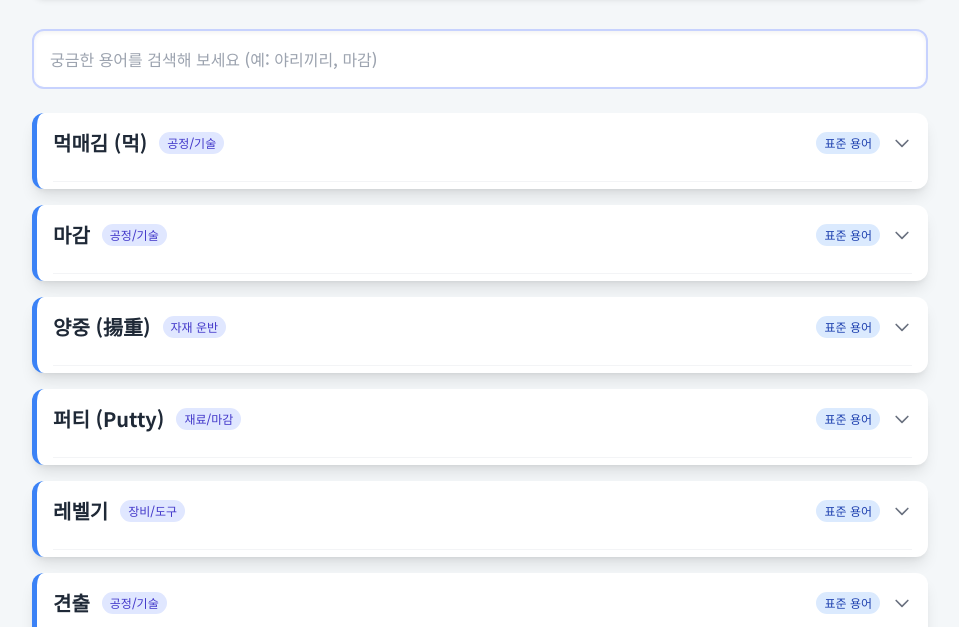
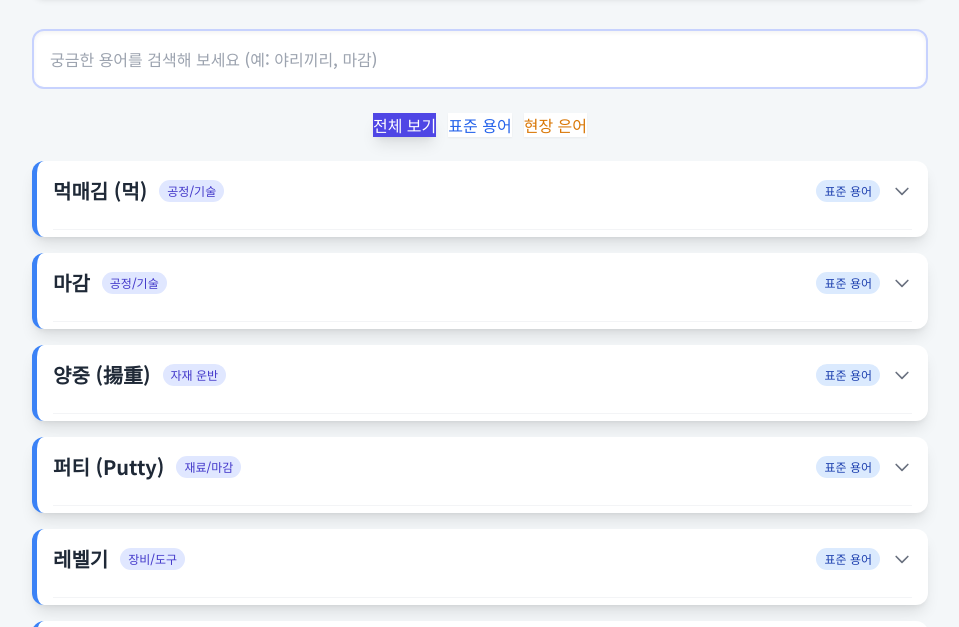
Before and after one commit to indeans/interiorwords_work, a plain HTML site: page index.html in a window 1280 px wide. Shown: the part 143-770 px from the top of the page, without its empty margins (160-1119 px from the left). Drawn offline with nearby package versions, Linux system fonts and the light colour scheme.

Commit message:
Update index.html

```diff
--- a/index.html
+++ b/index.html
@@ -44,6 +44,10 @@
             max-height: 500px; /* 불필요한 확장 제거 후 높이 재조정 */
             transition: max-height 0.5s ease-in;
         }
+        /* 필터 버튼 기본 스타일: 캡슐 모양 적용 */
+        .filter-btn {
+            @apply px-6 py-2 rounded-full font-semibold transition duration-150 border cursor-pointer;
+        }
     </style>
 </head>
 <body class="p-4 sm:p-8">
@@ -64,6 +68,19 @@
         <div class="mb-6">
             <input type="text" id="search-input" placeholder="궁금한 용어를 검색해 보세요 (예: 야리끼리, 마감)"
                    class="w-full p-4 border-2 border-indigo-200 rounded-xl focus:ring-4 focus:ring-indigo-300 focus:border-indigo-500 text-gray-700 shadow-inner transition duration-150">
+        </div>
+
+        <!-- 필터 버튼 -->
+        <div id="filter-buttons" class="flex justify-center space-x-3 mb-6">
+            <button id="filter-all" class="filter-btn">
+                전체 보기
+            </button>
+            <button id="filter-official" data-filter="official" class="filter-btn">
+                표준 용어
+            </button>
+            <button id="filter-slang" data-filter="slang" class="filter-btn">
+                현장 은어
+            </button>
         </div>
 
         <!-- 용어 목록 컨테이너 -->
@@ -414,6 +431,45 @@
         const glossaryList = document.getElementById('glossary-list');
         const searchInput = document.getElementById('search-input');
         const noResults = document.getElementById('no-results');
+        const filterButtonsContainer = document.getElementById('filter-buttons');
+        const allBtn = document.getElementById('filter-all');
+        const officialBtn = document.getElementById('filter-official');
+        const slangBtn = document.getElementById('filter-slang');
+
+        let currentFilter = 'all'; // 'all', 'official', 'slang'
+
+        // 함수: 활성 필터 버튼 스타일 업데이트 (디자인 개선)
+        function updateFilterButtons(activeFilter) {
+            const allButtons = [allBtn, officialBtn, slangBtn];
+
+            allButtons.forEach(btn => {
+                const isActive = (btn.id === 'filter-all' && activeFilter === 'all') ||
+                                 (btn.dataset.filter === activeFilter);
+
+                // Reset to base class
+                btn.className = 'filter-btn';
+
+                if (isActive) {
+                    // Active (Indigo theme, prominent shadow) Style
+                    btn.classList.add('bg-indigo-600', 'text-white', 'shadow-lg', 'border-transparent', 'hover:bg-indigo-700');
+                } else {
+                    // Inactive (White background, subtle shadow) Style
+                    btn.classList.add('bg-white', 'shadow-sm');
+
+                    if (btn.id === 'filter-all') {
+                        // All button inactive (Gray style)
+                        btn.classList.add('text-gray-600', 'border-gray-300', 'hover:bg-gray-50');
+                    } else if (btn.id === 'filter-official') {
+                        // Official button inactive (Blue style)
+                        btn.classList.add('border-blue-500', 'text-blue-600', 'hover:bg-blue-50');
+                    } else if (btn.id === 'filter-slang') {
+                        // Slang button inactive (Amber style)
+                        btn.classList.add('border-amber-500', 'text-amber-600', 'hover:bg-amber-50');
+                    }
+                }
+            });
+        }
+
 
         // 함수: 용어 카드를 HTML로 생성
         function createTermCard(item) {
@@ -458,23 +514,31 @@
             return card;
         }
 
-        // 함수: 용어 목록을 렌더링 (검색 필터링 포함)
-        function renderGlossary(filterText = '') {
+        // 함수: 용어 목록을 렌더링 (검색 필터링 및 타입 필터링 포함)
+        function renderGlossary(filterText = '', typeFilter = currentFilter) {
             glossaryList.innerHTML = '';
             const lowerCaseFilter = filterText.toLowerCase().trim();
             let hasResults = false;
+
+            // 필터 버튼 스타일 업데이트
+            updateFilterButtons(typeFilter);
 
             termsData.forEach(item => {
                 const termLower = item.term.toLowerCase();
                 const definitionLower = item.definition.toLowerCase();
                 const categoryLower = item.category.toLowerCase();
 
-                // 검색 필터링: 용어, 정의, 카테고리에 포함되는지 확인
-                if (lowerCaseFilter === '' ||
+                // 1. 타입 필터링 (official, slang, all)
+                const isTypeMatch = typeFilter === 'all' || item.type === typeFilter;
+
+                // 2. 검색 텍스트 필터링
+                const isTextMatch = lowerCaseFilter === '' ||
                     termLower.includes(lowerCaseFilter) ||
                     definitionLower.includes(lowerCaseFilter) ||
-                    categoryLower.includes(lowerCaseFilter)) {
+                    categoryLower.includes(lowerCaseFilter);
 
+                // 최종 렌더링 결정
+                if (isTypeMatch && isTextMatch) {
                     const card = createTermCard(item);
                     glossaryList.appendChild(card);
                     hasResults = true;
@@ -491,12 +555,28 @@
 
         // 이벤트 리스너: 검색창 입력
         searchInput.addEventListener('input', (e) => {
-            renderGlossary(e.target.value);
+            // 검색 시에는 현재 타입 필터를 유지
+            renderGlossary(e.target.value, currentFilter);
         });
+
+        // 이벤트 리스너: 필터 버튼 클릭
+        filterButtonsContainer.addEventListener('click', (e) => {
+            // 가장 가까운 .filter-btn 요소를 찾습니다.
+            const button = e.target.closest('.filter-btn');
+            if (!button) return;
+
+            const newFilter = button.id === 'filter-all' ? 'all' : button.dataset.filter;
+            currentFilter = newFilter; // 현재 필터 상태 저장
+
+            // 필터 변경 시 검색창 내용은 유지하고 렌더링
+            renderGlossary(searchInput.value, currentFilter);
+        });
+
 
         // 초기 렌더링
         window.onload = () => {
-            renderGlossary();
+            // 처음 로드 시 '전체 보기' 필터 상태로 렌더링
+            renderGlossary(searchInput.value, currentFilter);
         };
 
     </script>
```
